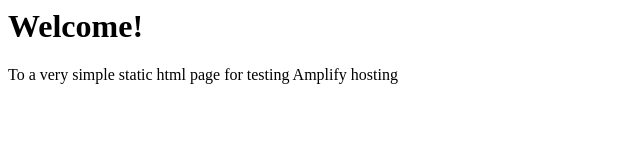
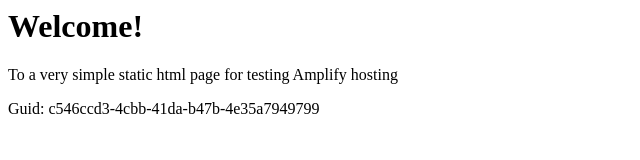
Before and after one commit to aws-aemilia-iad/Github-PR-Commit-Integration-Test-DoNotTouch-GitHubAutoBuildCanaryTest-v1-gamma-us-east-1, a website: page src/index.html in a window 1280 px wide. Shown: the whole page, without its empty margins (0-640 px from the left). Drawn offline with Linux system fonts and the light colour scheme.

Commit message:
commit from integ tests

```diff
--- a/src/index.html
+++ b/src/index.html
@@ -1,3 +1,5 @@
+
+
 <html lang="en">
 
 <head>
@@ -10,6 +12,6 @@
 <body>
     <h1>Welcome!</h1>
     <p>To a very simple static html page for testing Amplify hosting</p>
-</body>
+    <p>Guid: c546ccd3-4cbb-41da-b47b-4e35a7949799</p></body>
 
 </html>
```
